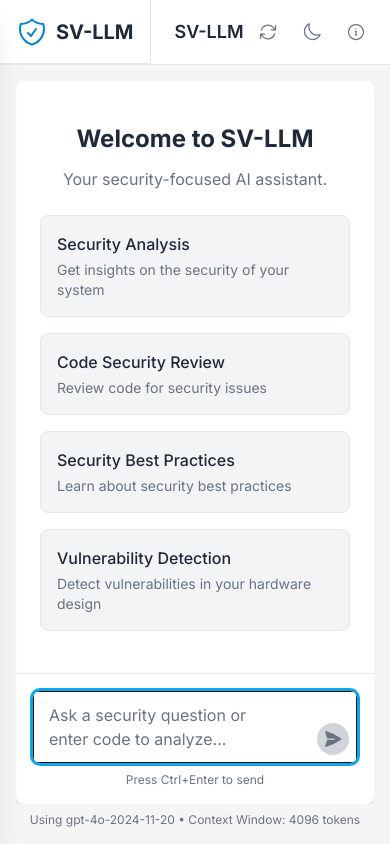
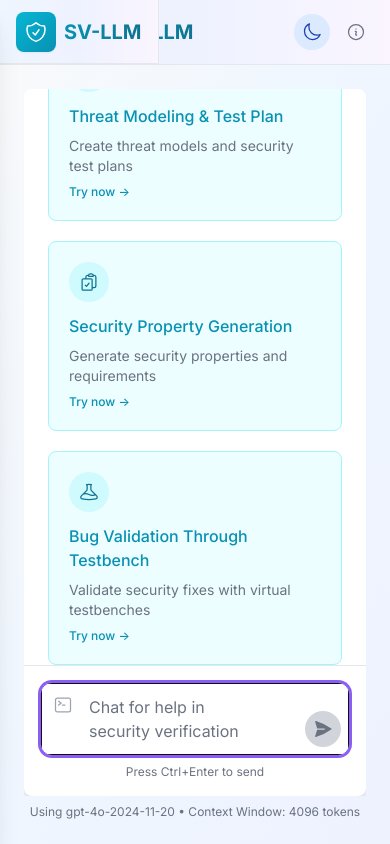
Before and after one commit to pavan3105/SV-LLM, a React (Vite) app: page / in a window 390 px wide. Built offline with nearby package versions, Linux system fonts and the light colour scheme; no server answers.

Commit message:
updated ui

```diff
--- a/src/components/chat/ChatInput.jsx
+++ b/src/components/chat/ChatInput.jsx
@@ -1,5 +1,6 @@
 import React, { useState, useRef, useEffect } from 'react';
 import { PaperAirplaneIcon, XMarkIcon } from '@heroicons/react/24/solid';
+import { CommandLineIcon } from '@heroicons/react/24/outline';
 import { useTheme } from '../../context/ThemeContext';
 import { useChat } from '../../hooks/useChat';
 
@@ -52,18 +53,25 @@ const ChatInput = ({ onSubmit, isLoading }) => {
 
   return (
     <form onSubmit={handleSubmit} className="relative">
-      <div className={`relative rounded-lg border ${
-        darkMode ? 'border-gray-700 bg-dark-100' : 'border-gray-300 bg-white'
-      } overflow-hidden focus-within:ring-2 focus-within:ring-primary-500 focus-within:border-primary-500`}>
+      <div className={`relative rounded-xl border ${
+        darkMode
+          ? 'border-gray-700 bg-dark-100 shadow-inner shadow-gray-800'
+          : 'border-gray-300 bg-white shadow-sm'
+      } overflow-hidden focus-within:ring-2 focus-within:ring-secondary-500 focus-within:border-secondary-500`}>
+        {/* Command icon */}
+        <div className="absolute left-3 top-3 text-gray-400">
+          <CommandLineIcon className="h-5 w-5" />
+        </div>
+
         {/* Textarea for input */}
         <textarea
           ref={textareaRef}
           value={currentPrompt}
           onChange={(e) => handleChange(e.target.value)}
           onKeyDown={handleKeyDown}
-          placeholder="Ask a security question or enter code to analyze..."
+          placeholder="Chat for help in security verification"
           rows="1"
-          className={`block w-full resize-none border-0 bg-transparent py-3 px-4 pr-24 focus:ring-0 ${
+          className={`block w-full resize-none border-0 bg-transparent py-3 px-4 pl-12 pr-24 focus:ring-0 ${
             darkMode ? 'text-white placeholder:text-gray-400' : 'text-gray-900 placeholder:text-gray-500'
           }`}
           disabled={isLoading}
@@ -91,10 +99,10 @@ const ChatInput = ({ onSubmit, isLoading }) => {
           <button
             type="submit"
             disabled={isLoading || !currentPrompt.trim()}
-            className={`p-1.5 rounded-full transition-colors ${
+            className={`p-2 rounded-full transition-colors ${
               isLoading || !currentPrompt.trim()
                 ? 'bg-gray-300 dark:bg-gray-700 text-gray-500 dark:text-gray-400 cursor-not-allowed'
-                : 'bg-primary-600 hover:bg-primary-700 text-white'
+                : 'bg-gradient-to-r from-cyan-600 to-cyan-700 hover:from-cyan-700 hover:to-cyan-800 text-white'
             }`}
           >
             <PaperAirplaneIcon className="h-5 w-5" />
--- a/src/components/chat/ChatWindow.jsx
+++ b/src/components/chat/ChatWindow.jsx
@@ -5,6 +5,14 @@ import LoadingIndicator from './LoadingIndicator';
 import MissingInputsForm from './MissingInputsForm';
 import { useTheme } from '../../context/ThemeContext';
 import { useChat } from '../../hooks/useChat';
+import {
+  ShieldCheckIcon,
+  BugAntIcon,
+  ClipboardDocumentCheckIcon,
+  ExclamationTriangleIcon,
+  BeakerIcon,
+  DocumentMagnifyingGlassIcon
+} from '@heroicons/react/24/outline';
 
 const ChatWindow = ({
   messages,
@@ -101,26 +109,49 @@ const ChatWindow = ({
 
   const emptyState = messages.length === 0 && !isChatLoading;
 
-  const suggestedPrompts = [
+  // Security agent boxes
+  const securityAgentBoxes = [
     {
-      title: "Security Analysis",
-      description: "Get insights on the security of your system",
-      text: "Can you analyze the security implications of a microservice architecture with a shared API gateway and service-to-service communication?"
-    },
-    {
-      title: "Code Security Review",
-      description: "Review code for security issues",
-      text: "Review this authentication function for security vulnerabilities:\n\nfunction authenticate(username, password) {\n  const user = db.findUser(username);\n  if (user && user.password === password) {\n    return generateToken(user);\n  }\n  return null;\n}"
-    },
-    {
-      title: "Security Best Practices",
-      description: "Learn about security best practices",
-      text: "What are the best practices for securely storing user credentials in a web application?"
+      title: "Security Question Answering",
+      description: "Get answers to security-related questions and concepts",
+      icon: ShieldCheckIcon,
+      color: "primary",
+      prompt: "What are the most common web application vulnerabilities and how can I protect against them?"
     },
     {
       title: "Vulnerability Detection",
-      description: "Detect vulnerabilities in your hardware design",
-      text: "Can you detect vulnerabilities in this hardware design?"
+      description: "Scan code and systems for potential security issues",
+      icon: BugAntIcon,
+      color: "danger",
+      prompt: "Can you analyze this authentication function for potential vulnerabilities?\n\nfunction login(username, password) {\n  const user = users.find(u => u.username === username);\n  if(user && user.password === password) {\n    return generateToken(user);\n  }\n  return null;\n}"
+    },
+    {
+      title: "Security Asset Identification",
+      description: "Identify critical assets that need protection",
+      icon: DocumentMagnifyingGlassIcon,
+      color: "success",
+      prompt: "Help me identify the critical security assets in a typical e-commerce application that handles payment information."
+    },
+    {
+      title: "Threat Modeling & Test Plan",
+      description: "Create threat models and security test plans",
+      icon: ExclamationTriangleIcon,
+      color: "warning",
+      prompt: "Can you help me create a threat model for a mobile banking application? Include potential threats and a test plan to validate security controls."
+    },
+    {
+      title: "Security Property Generation",
+      description: "Generate security properties and requirements",
+      icon: ClipboardDocumentCheckIcon,
+      color: "secondary",
+      prompt: "Generate security properties and requirements for a healthcare application that handles patient data and must be HIPAA compliant."
+    },
+    {
+      title: "Bug Validation Through Testbench",
+      description: "Validate security fixes with virtual testbenches",
+      icon: BeakerIcon,
+      color: "info",
+      prompt: "I fixed a SQL injection vulnerability in my code. Can you help me create a testbench to validate the fix is working properly?"
     }
   ];
 
@@ -136,21 +167,33 @@ const ChatWindow = ({
           <div className="h-full flex flex-col items-center justify-center p-6 text-center">
             <h2 className="text-2xl font-bold mb-3">Welcome to SV-LLM</h2>
             <p className="text-gray-500 dark:text-gray-400 mb-6 max-w-md">
-              Your security-focused AI assistant.
+              One-Stop Solution for Security Verification
             </p>
-            <div className="grid grid-cols-1 md:grid-cols-2 gap-4 max-w-2xl w-full">
-              {suggestedPrompts.map((prompt, index) => (
+
+            {/* Security agent boxes - 3x2 grid */}
+            <div className="grid grid-cols-1 md:grid-cols-2 lg:grid-cols-3 gap-5 max-w-5xl w-full mb-6">
+              {securityAgentBoxes.map((agent, index) => (
                 <button
                   key={index}
-                  className={`p-4 text-left rounded-lg transition-all ${
+                  className={`p-5 text-left rounded-lg transition-all flex flex-col h-full ${
                     darkMode
-                      ? 'bg-dark-100 hover:bg-dark-400 border border-gray-700'
-                      : 'bg-gray-100 hover:bg-gray-200 border border-gray-200'
+                      ? 'bg-cyan-900 bg-opacity-20 hover:bg-opacity-30 border border-cyan-700 text-white'
+                      : 'bg-cyan-50 hover:bg-cyan-100 border border-cyan-200 text-gray-800'
                   }`}
-                  onClick={() => handleSubmit(prompt.text)}
+                  onClick={() => handleSubmit(agent.prompt)}
                 >
-                  <h3 className="font-medium mb-1">{prompt.title}</h3>
-                  <p className="text-sm text-gray-500 dark:text-gray-400">{prompt.description}</p>
+                  <div className={`inline-flex items-center justify-center w-10 h-10 rounded-full mb-3 ${
+                    darkMode
+                      ? 'bg-cyan-900 bg-opacity-50 text-cyan-400'
+                      : 'bg-cyan-100 text-cyan-700'
+                  }`}>
+                    <agent.icon className="h-5 w-5" />
+                  </div>
+                  <h3 className={`font-medium mb-2 text-cyan-600 dark:text-cyan-400`}>{agent.title}</h3>
+                  <p className="text-sm text-gray-500 dark:text-gray-400 mb-2">{agent.description}</p>
+                  <div className={`text-xs mt-auto text-cyan-600 dark:text-cyan-400 font-medium`}>
+                    Try now →
+                  </div>
                 </button>
               ))}
             </div>
--- a/src/components/layout/Header.jsx
+++ b/src/components/layout/Header.jsx
@@ -4,93 +4,60 @@ import {
   InformationCircleIcon,
   SunIcon,
   MoonIcon,
-  ArrowPathIcon
+  ShieldCheckIcon
 } from '@heroicons/react/24/outline';
 import { useTheme } from '../../context/ThemeContext';
-import { useChat } from '../../hooks/useChat';
-import { useNavigate } from 'react-router-dom';
 
 const Header = ({ toggleSidebar, toggleInfoPanel, sidebarOpen, infoPanelOpen }) => {
   const { darkMode, toggleDarkMode } = useTheme();
-  const { createNewChat } = useChat();
-  const navigate = useNavigate();
-
-  // Handle new chat creation
-  const handleNewChat = () => {
-    createNewChat();
-    navigate('/'); // Navigate to the chat page
-  };
 
   return (
-    <header className={`shrink-0 border-b ${
-      darkMode ? 'bg-dark-200 border-gray-700' : 'bg-white border-gray-200'
+    <header className={`shrink-0 ${
+      darkMode
+        ? 'bg-gradient-to-r from-dark-300 via-dark-200 to-dark-300 border-b border-gray-700'
+        : 'bg-gradient-to-r from-blue-50 via-indigo-50 to-purple-50 border-b border-gray-200'
     }`}>
       <div className="h-16 flex items-center justify-between px-4">
-        {/* Left section: Menu button */}
+        {/* Left section: Menu button and Logo */}
         <div className="flex items-center">
-          {/* Only show hamburger when sidebar is closed and not on the icon area */}
-          {sidebarOpen ? (
+          {/* Hamburger menu button */}
           <button
             type="button"
-              className={`p-2 rounded-md ${
+            className={`p-2 mr-3 rounded-md ${
               darkMode
                 ? 'text-gray-400 hover:text-gray-200 hover:bg-gray-700'
                 : 'text-gray-500 hover:text-gray-700 hover:bg-gray-100'
             }`}
             onClick={toggleSidebar}
-              aria-label="Close sidebar"
+            aria-label={sidebarOpen ? "Close sidebar" : "Open sidebar"}
           >
             <Bars3Icon className="h-6 w-6" />
-              <span className="sr-only">Close sidebar</span>
+            <span className="sr-only">{sidebarOpen ? "Close sidebar" : "Open sidebar"}</span>
           </button>
-          ) : (
-            <button
-              type="button"
-              className={`p-2 rounded-md ${
-                darkMode
-                  ? 'text-gray-400 hover:text-gray-200 hover:bg-gray-700'
-                  : 'text-gray-500 hover:text-gray-700 hover:bg-gray-100'
-              }`}
-              onClick={toggleSidebar}
-              aria-label="Open sidebar"
-            >
-              <Bars3Icon className="h-6 w-6" />
-              <span className="sr-only">Open sidebar</span>
-            </button>
-          )}
 
-          {/* Push header contents to the right when sidebar is closed to make room for icon */}
-          {!sidebarOpen && <div className="w-28"></div>}
+          {/* App logo and name */}
+          <div className="flex items-center">
+            <div className="bg-gradient-to-br from-cyan-500 to-cyan-600 p-2 rounded-lg mr-2 shadow-sm">
+              <ShieldCheckIcon className="h-6 w-6 text-white" />
             </div>
-
-        {/* Center section: Title (mobile only) */}
-        <div className="md:hidden flex items-center">
-          <h1 className="text-lg font-semibold">SV-LLM</h1>
+            <h1 className="text-xl font-bold bg-clip-text text-transparent bg-gradient-to-r from-cyan-600 to-cyan-700 dark:from-cyan-400 dark:to-cyan-500">
+              SV-LLM
+            </h1>
+            <span className="ml-2 px-2 py-0.5 text-xs rounded-full bg-cyan-100 text-cyan-700 dark:bg-cyan-900 dark:text-cyan-300 hidden sm:block">
+              HW Security Verification Assistant
+            </span>
+          </div>
         </div>
 
         {/* Right section: Actions */}
         <div className="flex items-center space-x-2">
-          {/* New chat button */}
-          <button
-            type="button"
-            className={`p-2 rounded-md ${
-              darkMode
-                ? 'text-gray-400 hover:text-gray-200 hover:bg-gray-700'
-                : 'text-gray-500 hover:text-gray-700 hover:bg-gray-100'
-            }`}
-            onClick={handleNewChat}
-          >
-            <ArrowPathIcon className="h-5 w-5" />
-            <span className="sr-only">New chat</span>
-          </button>
-
           {/* Dark mode toggle */}
           <button
             type="button"
-            className={`p-2 rounded-md ${
+            className={`p-2 rounded-full ${
               darkMode
-                ? 'text-gray-400 hover:text-gray-200 hover:bg-gray-700'
-                : 'text-gray-500 hover:text-gray-700 hover:bg-gray-100'
+                ? 'bg-gray-700 text-yellow-300 hover:bg-gray-600'
+                : 'bg-blue-100 text-blue-800 hover:bg-blue-200'
             }`}
             onClick={toggleDarkMode}
           >
@@ -107,9 +74,9 @@ const Header = ({ toggleSidebar, toggleInfoPanel, sidebarOpen, infoPanelOpen })
           {/* Info panel toggle */}
           <button
             type="button"
-            className={`p-2 rounded-md ${
+            className={`p-2 rounded-full ${
               infoPanelOpen
-                ? 'text-primary-600 dark:text-primary-400'
+                ? 'bg-cyan-100 text-cyan-700 dark:bg-cyan-900 dark:text-cyan-300'
                 : darkMode
                   ? 'text-gray-400 hover:text-gray-200 hover:bg-gray-700'
                   : 'text-gray-500 hover:text-gray-700 hover:bg-gray-100'
--- a/src/components/layout/MainLayout.jsx
+++ b/src/components/layout/MainLayout.jsx
@@ -7,7 +7,7 @@ import { ShieldCheckIcon } from '@heroicons/react/24/outline';
 
 /**
  * MainLayout component - Provides the main application layout structure
- * Includes responsive sidebar, header, and content area
+ * Includes responsive sidebar, header, and content area with a more distinctive design
  */
 const MainLayout = ({ children }) => {
   const { darkMode } = useTheme();
@@ -34,7 +34,6 @@ const MainLayout = ({ children }) => {
 
   // Toggle sidebar visibility
   const toggleSidebar = () => {
-    console.log("Toggling sidebar, current state:", sidebarOpen);
     setSidebarOpen(prevState => !prevState);
   };
 
@@ -44,7 +43,11 @@ const MainLayout = ({ children }) => {
   };
 
   return (
-    <div className={`h-screen flex overflow-hidden ${darkMode ? 'dark bg-dark-300 text-white' : 'bg-light-300 text-gray-800'}`}>
+    <div className={`h-screen flex overflow-hidden ${
+      darkMode
+        ? 'dark bg-gradient-to-br from-dark-300 via-dark-400 to-dark-300 text-white'
+        : 'bg-gradient-to-br from-gray-50 via-blue-50 to-indigo-50 text-gray-800'
+    }`}>
       {/* Sidebar */}
       <Sidebar isOpen={sidebarOpen} toggleSidebar={toggleSidebar} />
 
@@ -52,13 +55,19 @@ const MainLayout = ({ children }) => {
       {!sidebarOpen && (
         <div
           className={`fixed top-0 left-0 z-40 flex items-center h-16 px-4 border-b border-r ${
-            darkMode ? 'bg-dark-200 border-gray-700' : 'bg-white border-gray-200'
+            darkMode
+              ? 'bg-gradient-to-r from-dark-300 via-dark-200 to-dark-300 border-gray-700'
+              : 'bg-gradient-to-r from-blue-50 via-indigo-50 to-purple-50 border-gray-200'
           } cursor-pointer`}
           onClick={toggleSidebar}
         >
           <div className="flex items-center">
-            <ShieldCheckIcon className="h-8 w-8 text-primary-600" />
-            <h1 className="ml-2 text-xl font-bold">SV-LLM</h1>
+            <div className="bg-gradient-to-br from-cyan-500 to-cyan-600 p-2 rounded-lg shadow-sm">
+              <ShieldCheckIcon className="h-6 w-6 text-white" />
+            </div>
+            <h1 className="ml-2 text-xl font-bold bg-clip-text text-transparent bg-gradient-to-r from-cyan-600 to-cyan-700 dark:from-cyan-400 dark:to-cyan-500">
+              SV-LLM
+            </h1>
           </div>
         </div>
       )}
@@ -76,8 +85,10 @@ const MainLayout = ({ children }) => {
         {/* Content area with info panel */}
         <div className="flex flex-1 overflow-hidden">
           {/* Main content */}
-          <main className={`flex-1 overflow-y-auto p-4 transition-all duration-300 ease-in-out ${
+          <main className={`flex-1 overflow-y-auto p-6 transition-all duration-300 ease-in-out ${
             infoPanelOpen ? 'lg:mr-72' : ''
+          } ${
+            darkMode ? 'bg-opacity-10' : 'bg-opacity-5'
           }`}>
             <div className="container mx-auto h-full">
               {children}
```
Also changed, not shown: src/components/chat/ChatBubble.jsx (+5 -5 lines), src/components/chat/FeedbackButtons.jsx (+5 -5 lines), src/components/chat/MessageList.jsx (+28 -11 lines). Lines whose indentation alone changed are shown as unchanged.
